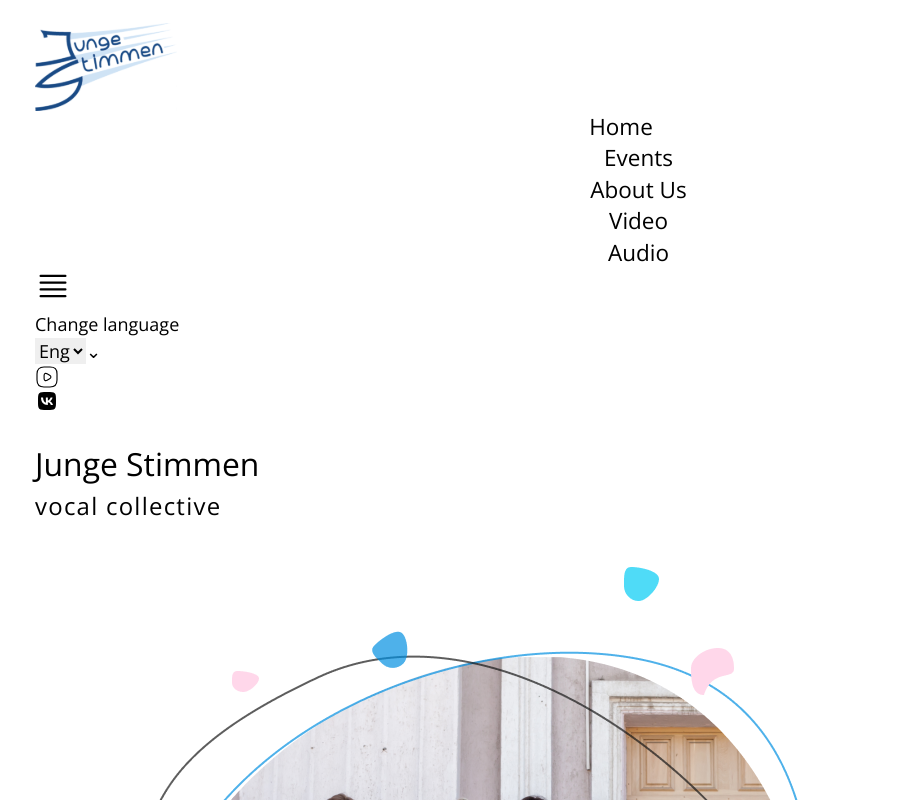
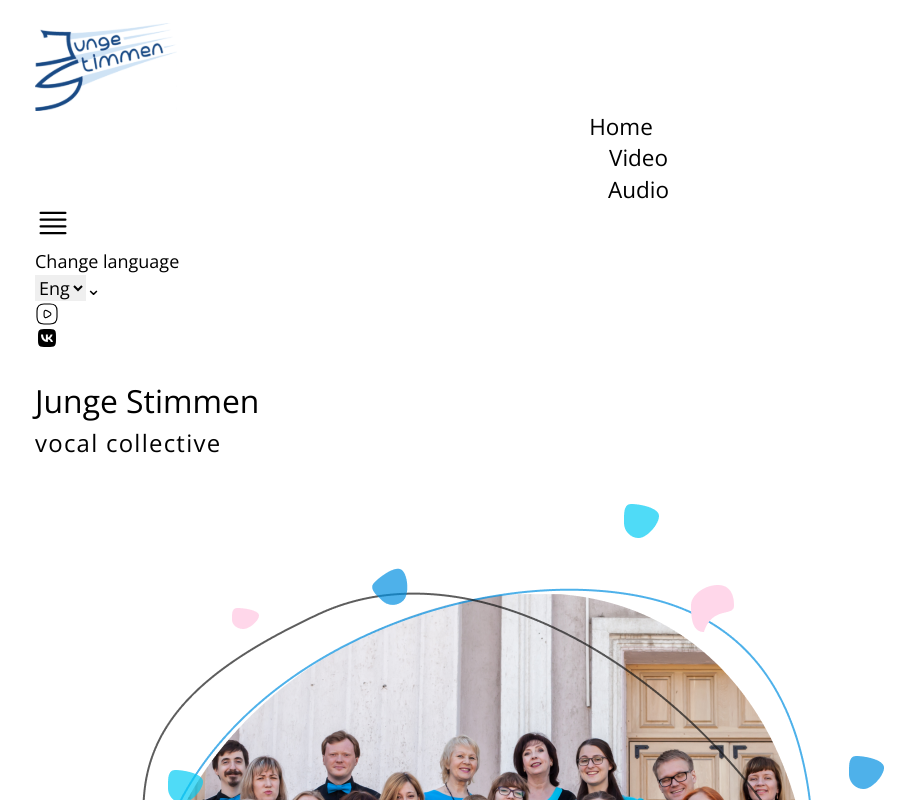
Before and after one commit to Avalone/junge-stimmen-next, a Next.js app: page /en in a window 1280 px wide. Shown: the top 800 px of the page, without its empty margins (19-934 px from the left). Built offline with nearby package versions, Linux system fonts and the light colour scheme; a web font is replaced by a local one.

Commit message:
feat: video page translations added

```diff
--- a/src/app/[locale]/page.tsx
+++ b/src/app/[locale]/page.tsx
@@ -4,7 +4,6 @@ import LinkButton from "@/components/LinkButton";
 import YoutubePreview from "@/components/YoutubePreview";
 
 function renderAwardList(awards: string[]) {
-    console.log(awards);
 
     return (
         <ul className="list-['—'] pl-6">
--- a/src/components/NavBar.tsx
+++ b/src/components/NavBar.tsx
@@ -24,16 +24,16 @@ export default function NavBar() {
                                 <p>{t("menu.home")}</p>
                             </Link>
                         </li>
-                        <li>
-                            <Link href="/schedule">
-                                <p>{t("menu.schedule")}</p>
-                            </Link>
-                        </li>
-                        <li>
-                            <Link href="/about">
-                                <p>{t("menu.about")}</p>
-                            </Link>
-                        </li>
+                        {/*<li>*/}
+                        {/*    <Link href="/schedule">*/}
+                        {/*        <p>{t("menu.schedule")}</p>*/}
+                        {/*    </Link>*/}
+                        {/*</li>*/}
+                        {/*<li>*/}
+                        {/*    <Link href="/about">*/}
+                        {/*        <p>{t("menu.about")}</p>*/}
+                        {/*    </Link>*/}
+                        {/*</li>*/}
                         <li>
                             <Link href="/video">
                                 <p>{t("menu.video")}</p>
--- a/src/i18n/request.ts
+++ b/src/i18n/request.ts
@@ -14,12 +14,14 @@ async function importMessages(locale: string) {
         case 'ru':
             return {
                 'common': (await import('../messages/ru/common.json')).default,
-                'home': (await import('../messages/ru/home.json')).default
+                'home': (await import('../messages/ru/home.json')).default,
+                'video': (await import('../messages/ru/video.json')).default
             };
         case 'en':
             return {
                 'common': (await import('../messages/en/common.json')).default,
-                'home': (await import('../messages/en/home.json')).default
+                'home': (await import('../messages/en/home.json')).default,
+                'video': (await import('../messages/en/video.json')).default
             };
         default:
             throw new Error(`Unknown locale: ${locale}`);
--- a/src/lib/youtubePlaylist.ts
+++ b/src/lib/youtubePlaylist.ts
@@ -17,7 +17,7 @@ interface PlaylistItemResponse {
     };
 }
 
-interface PlaylistItemResult {
+export interface PlaylistItemResult {
     videoId: string;
     title: string;
     description: string;
@@ -54,6 +54,6 @@ export async function fetchYoutubePlaylistVideoIds(playlistId: string): Promise<
         return videosInfo;
     } catch (error) {
         console.error('Error fetching YouTube playlist:', error);
-        throw new Error('Failed to fetch playlist');
+        return [];
     }
 }
--- /dev/null
+++ b/src/messages/en/video.json
@@ -0,0 +1,4 @@
+{
+  "title": "Видеозаписи",
+  "notFound": "Видео пока нет"
+}
--- /dev/null
+++ b/src/messages/ru/video.json
@@ -0,0 +1,4 @@
+{
+  "title": "Видеозаписи",
+  "notFound": "Видео пока нет"
+}
```
Also changed, not shown: src/app/[locale]/video/page.tsx (+11 -8 lines).
